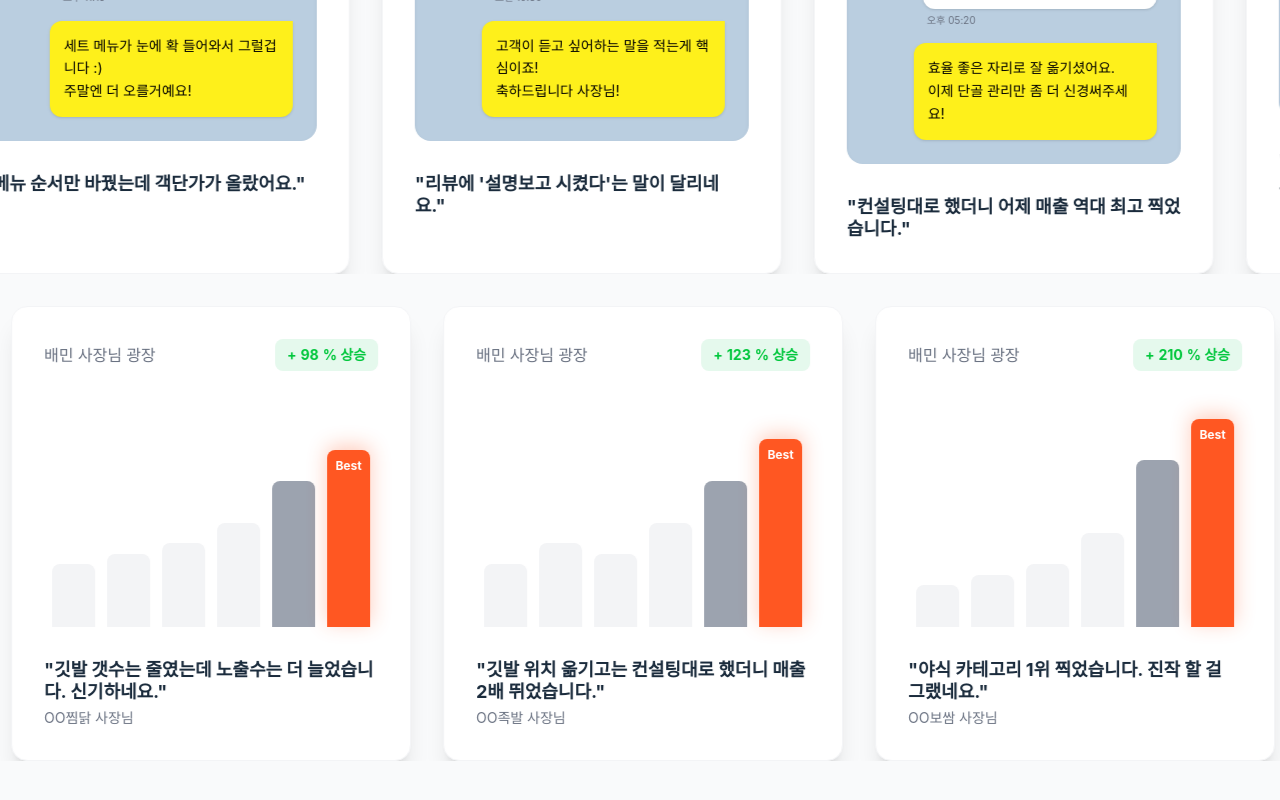
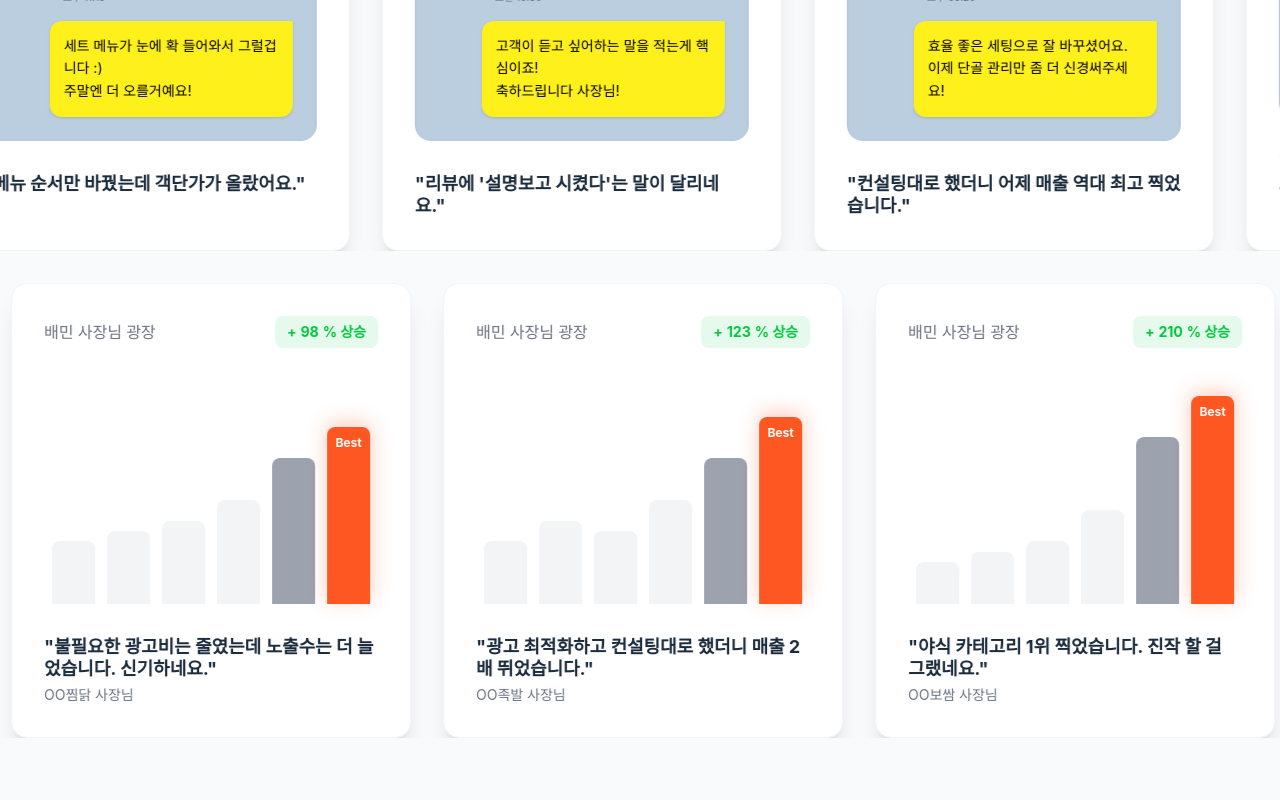
Before and after one commit to asaaaa12313/baemin3, a Next.js app: page / in a window 1280 px wide. Shown: the part 6356-7156 px from the top of the page. Built offline with nearby package versions, Linux system fonts and the light colour scheme; a web font is replaced by a local one.

Commit message:
feat: complete flag text removal in evidence

```diff
--- a/src/components/sections/Evidence.tsx
+++ b/src/components/sections/Evidence.tsx
@@ -28,8 +28,8 @@ const reviews = [
     {
         name: "OO피자 사장님",
         time: "오후 05:20",
-        message: "깃발 위치 옮기고는 컨설팅대로 했더니\n어제 매출 역대 최고 찍었습니다 ㅠㅠ",
-        reply: "효율 좋은 자리로 잘 옮기셨어요.\n이제 단골 관리만 좀 더 신경써주세요!",
+        message: "광고 최적화하고 컨설팅대로 했더니\n어제 매출 역대 최고 찍었습니다 ㅠㅠ",
+        reply: "효율 좋은 세팅으로 잘 바꾸셨어요.\n이제 단골 관리만 좀 더 신경써주세요!",
         summary: "\"컨설팅대로 했더니 어제 매출 역대 최고 찍었습니다.\""
     },
     {
@@ -45,7 +45,7 @@ const graphs = [
     {
         title: "OO족발 사장님",
         rate: 123,
-        desc: "\"깃발 위치 옮기고는 컨설팅대로 했더니 매출 2배 뛰었습니다.\"",
+        desc: "\"광고 최적화하고 컨설팅대로 했더니 매출 2배 뛰었습니다.\"",
         bars: [30, 40, 35, 50, 70, 90]
     },
     {
@@ -69,7 +69,7 @@ const graphs = [
     {
         title: "OO찜닭 사장님",
         rate: 98,
-        desc: "\"깃발 갯수는 줄였는데 노출수는 더 늘었습니다. 신기하네요.\"",
+        desc: "\"불필요한 광고비는 줄였는데 노출수는 더 늘었습니다. 신기하네요.\"",
         bars: [30, 35, 40, 50, 70, 85]
     }
 ];
@@ -121,10 +121,10 @@ function GraphCard({ item }: { item: typeof graphs[0] }) {
                     <div
                         key={i}
                         className={`w-1/6 rounded-t-lg relative group ${i === item.bars.length - 1
-                                ? 'bg-vivid-orange shadow-[0_-4px_20px_rgba(255,87,34,0.3)]'
-                                : i === item.bars.length - 2
-                                    ? 'bg-[#9CA3AF]'
-                                    : 'bg-gray-100'
+                            ? 'bg-vivid-orange shadow-[0_-4px_20px_rgba(255,87,34,0.3)]'
+                            : i === item.bars.length - 2
+                                ? 'bg-[#9CA3AF]'
+                                : 'bg-gray-100'
                             }`}
                         style={{ height: `${h}%` }}
                     >
@@ -142,7 +142,7 @@ function GraphCard({ item }: { item: typeof graphs[0] }) {
 
 export function Evidence() {
     return (
-        <section className="py-24 bg-gray-50 overflow-hidden">
+        <section id="reviews" className="py-24 bg-gray-50 overflow-hidden">
             <div className="text-center mb-16 px-4">
                 <h2 className="text-3xl font-bold text-deep-navy md:text-5xl">
                     사장님들의 매출 그래프가<br />
```
